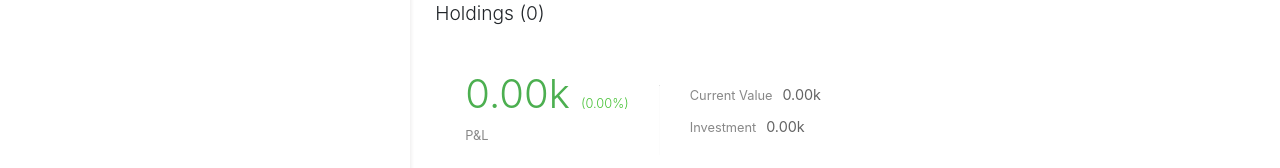
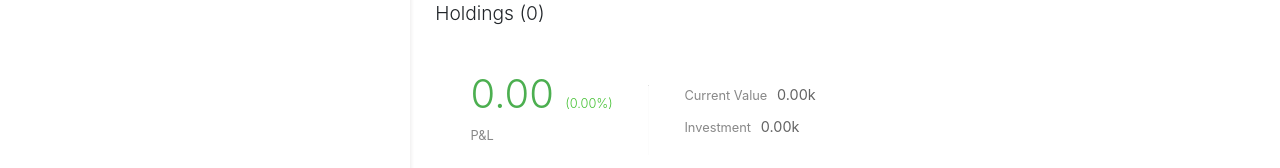
Before and after one commit to manavsingh345/Varsity, a React (Vite) app in the folder dashboard/: page / in a window 1280 px wide. Shown: the part 489-657 px from the top of the page. Built offline with nearby package versions, Linux system fonts and the light colour scheme; no server answers.

Commit message:
Update the Summary

```diff
--- a/dashboard/src/components/Summary.jsx
+++ b/dashboard/src/components/Summary.jsx
@@ -83,9 +83,12 @@ const Summary = () => {
         <div className="data">
           <div className="first">
             <h3 className={plClass}>
-              {(profitLoss / 1000).toFixed(2)}k{" "}
-              <small>({profitPercent.toFixed(2)}%)</small>
+            {profitLoss >= 1000
+              ? `${(profitLoss / 1000).toFixed(2)}k`
+              : profitLoss.toFixed(2)}{" "}
+            <small>({profitPercent.toFixed(2)}%)</small>
             </h3>
+
             <p>P&L</p>
           </div>
           <hr />
```
